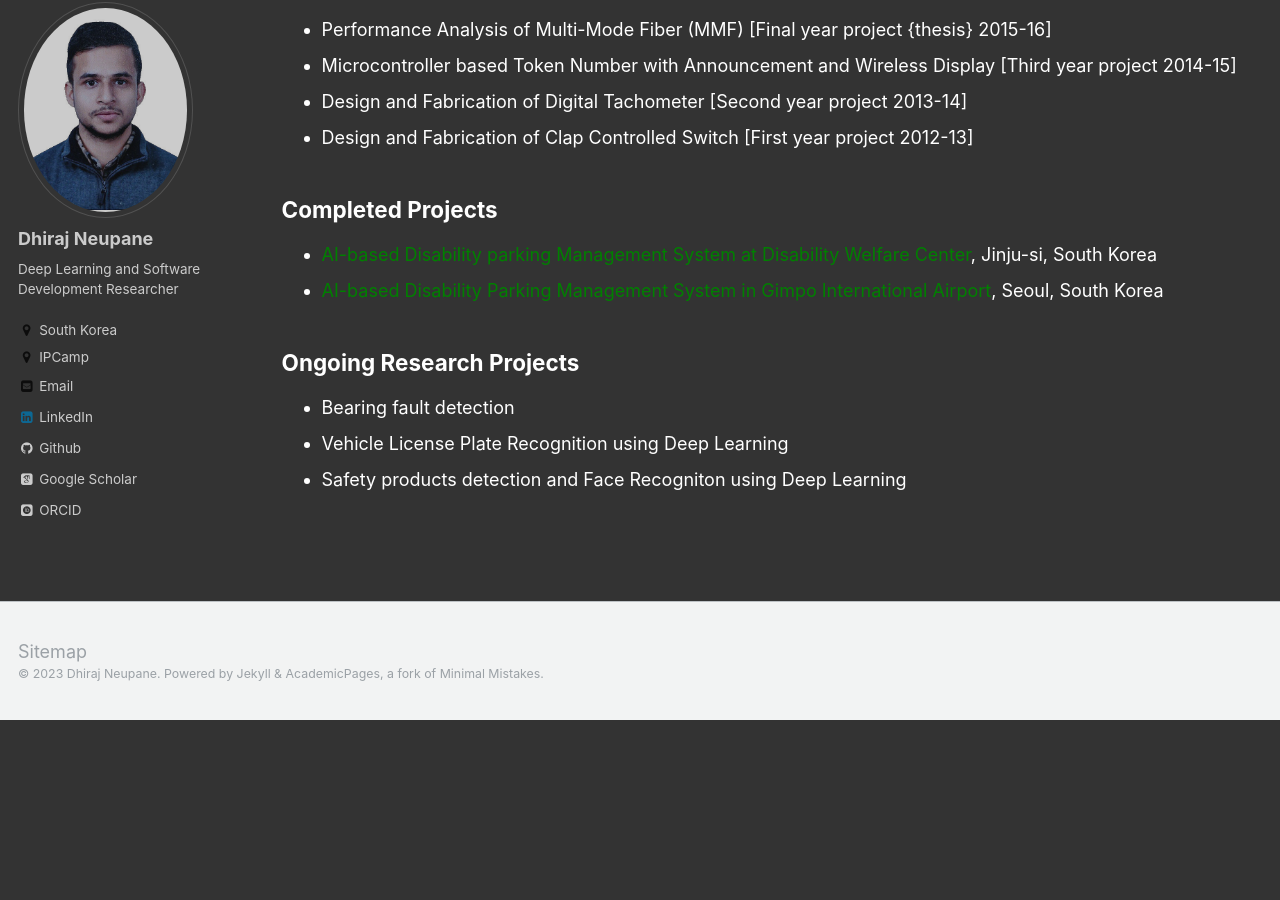
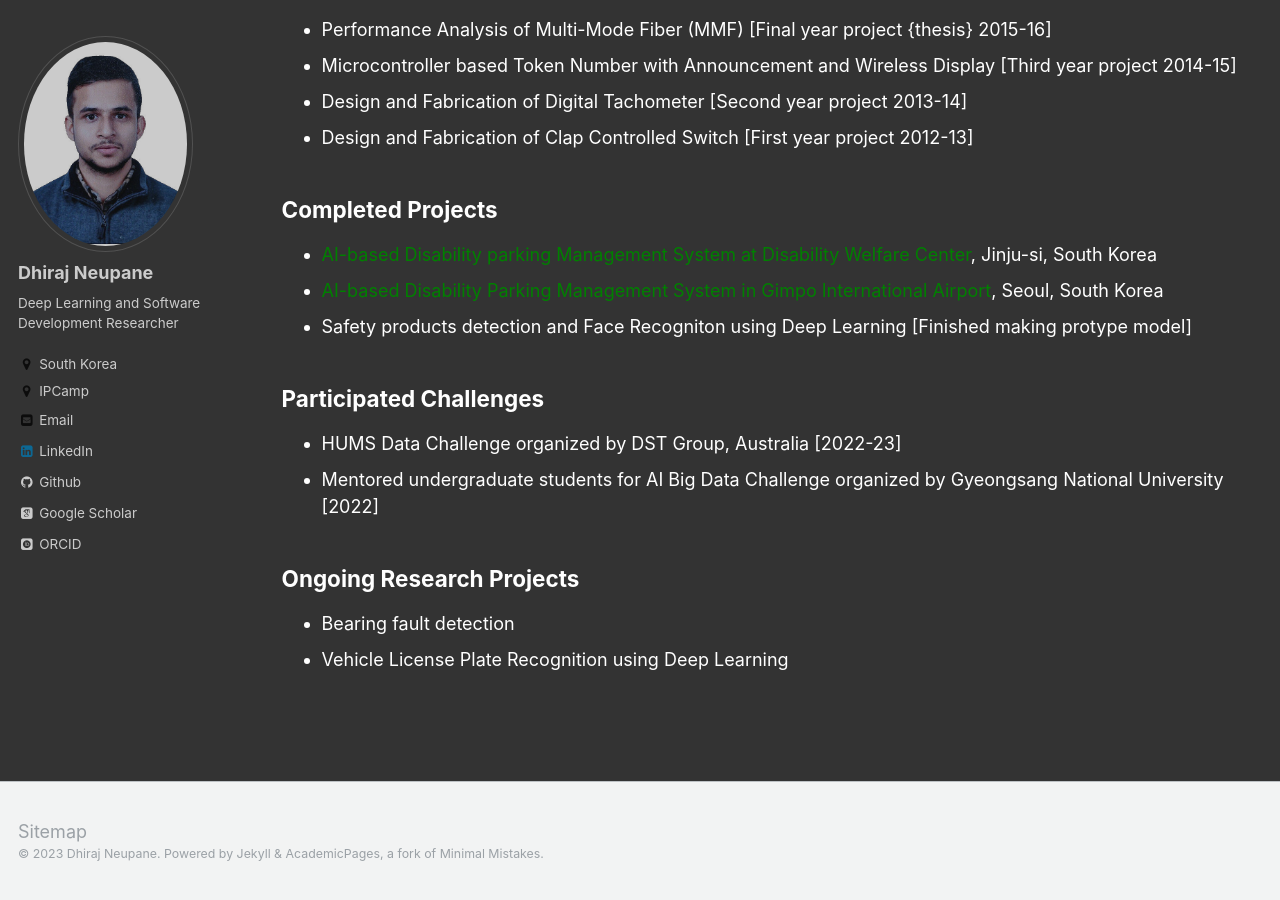
Before and after one commit to dhirajneupane/academicPortfolio, a Jekyll site: the page built from _pages/research.md, in a window 1280 px wide and 900 px high, scrolled down 733 px. Built offline with Jekyll 4.4.1, drawn with Linux system fonts in a browser that asks for light colours; some web fonts are replaced; before the commit the page ends 1453 px from its top, so only the background shows below that.

Commit message:
Update research.md

```diff
--- a/_pages/research.md
+++ b/_pages/research.md
@@ -32,10 +32,14 @@ Research Interest
 ----------------
 * [<span style="color:green">AI-based Disability parking Management System at Disability Welfare Center</span>](http://amenews.kr/m/view.php?idx=48978){:target="_blank"}, Jinju-si, South Korea
 * [<span style="color:green">AI-based Disability Parking Management System in Gimpo International Airport</span>](https://www.boannews.com/media/view.asp?idx=109024){:target="_blank"}, Seoul, South Korea
+* Safety products detection and Face Recogniton using Deep Learning [Finished making protype model]
 
+**Participated Challenges**
+----------------------
+* HUMS Data Challenge organized by DST Group, Australia [2022-23]
+* Mentored undergraduate students for AI Big Data Challenge organized by Gyeongsang National University [2022]
 
 **Ongoing Research Projects**
 -----------------
 * Bearing fault detection
 * Vehicle License Plate Recognition using Deep Learning
-* Safety products detection and Face Recogniton using Deep Learning
```
